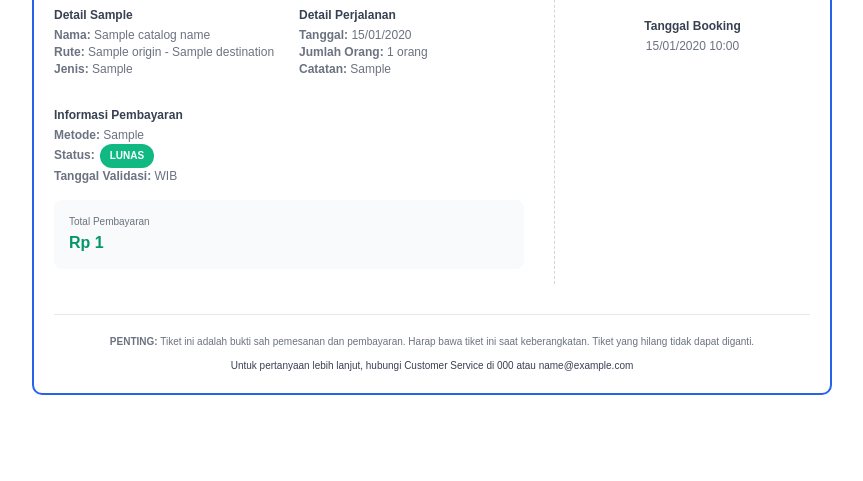
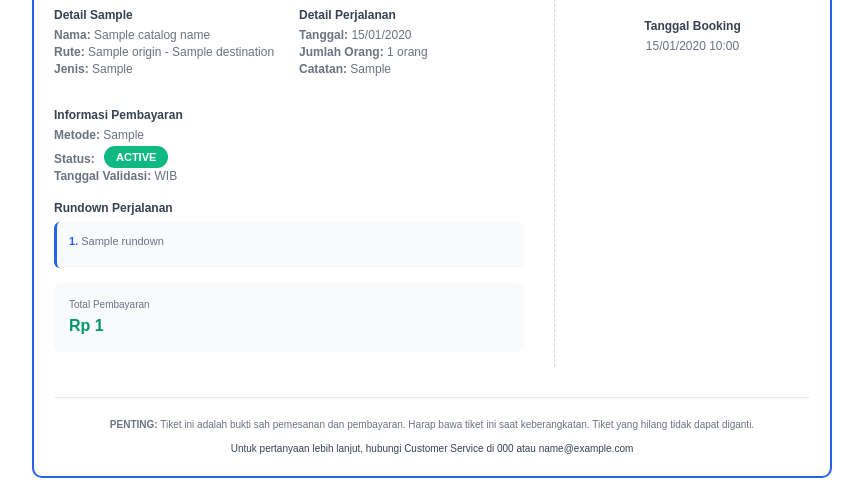
Before and after one commit to Kazeku-06/catur-jaya-travel, a Laravel app: template backend/resources/views/tickets/official-ticket.blade.php in a window 1280 px wide. Shown: the part 319-800 px from the top of the page, without its empty margins (208-1071 px from the left). Run offline with Laravel 12, Linux system fonts and the light colour scheme; the template is opened without the code that fills it: most values are stand-ins (such as "Sample title", 1, 10 or a date in 2020); parts of the project's set-up code (start-up, migrations or seed data) failed here and were passed over.

Commit message:
status fix posisi

```diff
--- a/backend/resources/views/tickets/official-ticket.blade.php
+++ b/backend/resources/views/tickets/official-ticket.blade.php
@@ -105,13 +105,20 @@
         .status-badge {
             background: #10b981;
             color: white;
-            padding: 5px 10px;
-            border-radius: 15px;
-            font-size: 10px;
+            padding: 4px 12px;
+            border-radius: 12px;
+            font-size: 11px;
             font-weight: bold;
             display: inline-block;
-            vertical-align: middle;
-            margin-left: 5px;
+            vertical-align: text-bottom;
+            margin-left: 6px;
+            white-space: nowrap;
+            min-width: 50px;
+            text-align: center;
+            line-height: 1.3;
+            box-sizing: border-box;
+            position: relative;
+            top: 2px;
         }
 
         .qr-code {
@@ -158,6 +165,40 @@
         .footer-contact {
             font-size: 10px;
             color: #374151;
+        }
+
+        .rundown-section {
+            background: #f8fafc;
+            padding: 12px;
+            border-radius: 6px;
+            border-left: 3px solid #2563eb;
+            margin-top: 5px;
+        }
+
+        .rundown-item {
+            margin-bottom: 8px;
+            font-size: 11px;
+            line-height: 1.3;
+        }
+
+        .rundown-number {
+            color: #2563eb;
+            font-weight: bold;
+        }
+
+        .rundown-time {
+            font-weight: bold;
+            color: #374151;
+        }
+
+        .rundown-activities {
+            margin: 3px 0 0 15px;
+            padding: 0;
+            list-style-type: disc;
+        }
+
+        .rundown-activities li {
+            margin-bottom: 2px;
         }
 
         .two-column {
@@ -246,10 +287,49 @@
                     <div class="info-label">Informasi Pembayaran</div>
                     <div class="info-value">
                         <strong>Metode:</strong> {{ $payment_method }}<br>
-                        <strong>Status:</strong><span class="status-badge">LUNAS</span><br>
+                        <strong>Status:</strong> <span class="status-badge">{{ strtoupper($booking->status) }}</span><br>
                         <strong>Tanggal Validasi:</strong> {{ $validation_date->format('d/m/Y H:i') }} WIB
                     </div>
                 </div>
+
+                <!-- Rundown/Itinerary Section -->
+                @if(!empty($catalog->rundown) && is_array($catalog->rundown))
+                <div class="info-group">
+                    <div class="info-label">Rundown Perjalanan</div>
+                    <div class="info-value">
+                        <div class="rundown-section">
+                            @foreach($catalog->rundown as $index => $item)
+                                <div class="rundown-item">
+                                    <span class="rundown-number">{{ $index + 1 }}.</span>
+                                    @if(is_array($item))
+                                        @if(isset($item['time']) && isset($item['activity']))
+                                            <span class="rundown-time">{{ $item['time'] }}</span> - {{ $item['activity'] }}
+                                        @elseif(isset($item['day']) && isset($item['activities']))
+                                            <span class="rundown-time">{{ $item['day'] }}</span>
+                                            @if(is_array($item['activities']))
+                                                <ul class="rundown-activities">
+                                                    @foreach($item['activities'] as $activity)
+                                                        <li>{{ $activity }}</li>
+                                                    @endforeach
+                                                </ul>
+                                            @else
+                                                <br>{{ $item['activities'] }}
+                                            @endif
+                                        @elseif(isset($item['title']) && isset($item['description']))
+                                            <span class="rundown-time">{{ $item['title'] }}</span>
+                                            <br>{{ $item['description'] }}
+                                        @else
+                                            {{ is_string($item) ? $item : json_encode($item) }}
+                                        @endif
+                                    @else
+                                        {{ $item }}
+                                    @endif
+                                </div>
+                            @endforeach
+                        </div>
+                    </div>
+                </div>
+                @endif
 
                 <!-- Price Section -->
                 <div class="price-section">
```
